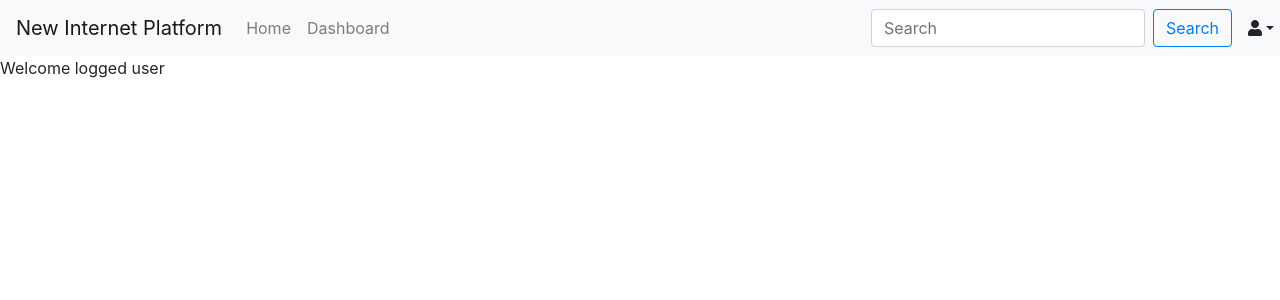
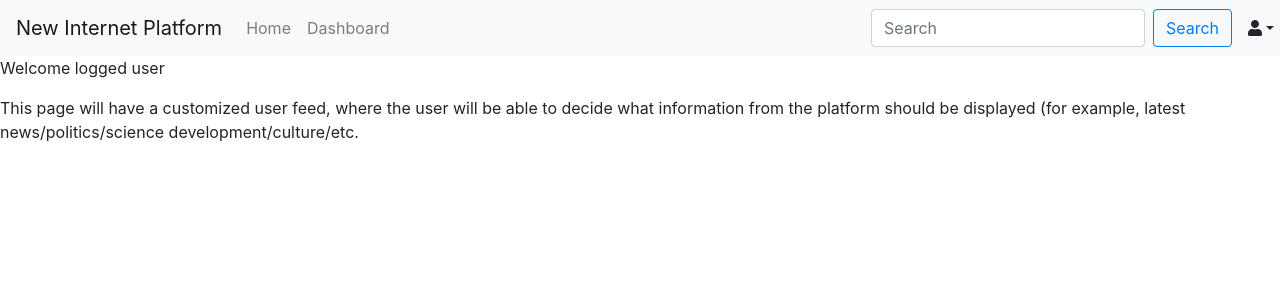
Before and after one commit to KaushalVAmancherla/NewInternetPlatformFE, an Angular app: page /dashboard in a window 1280 px wide. Shown: the top 300 px of the page. Built offline with nearby package versions, Linux system fonts and the light colour scheme.

Commit message:
Added Dashboard description.

```diff
--- a/src/app/private/dashboard/dashboard.component.html
+++ b/src/app/private/dashboard/dashboard.component.html
@@ -1,3 +1,6 @@
 <div class="nip-dashboard">
   <p>Welcome logged user</p>
+  <p>This page will have a customized user feed, where the user will be able to decide what information from the
+    platform should be displayed (for example, latest news/politics/science development/culture/etc.</p>
+  <!-- TODO Remove page info -->
 </div>
```
